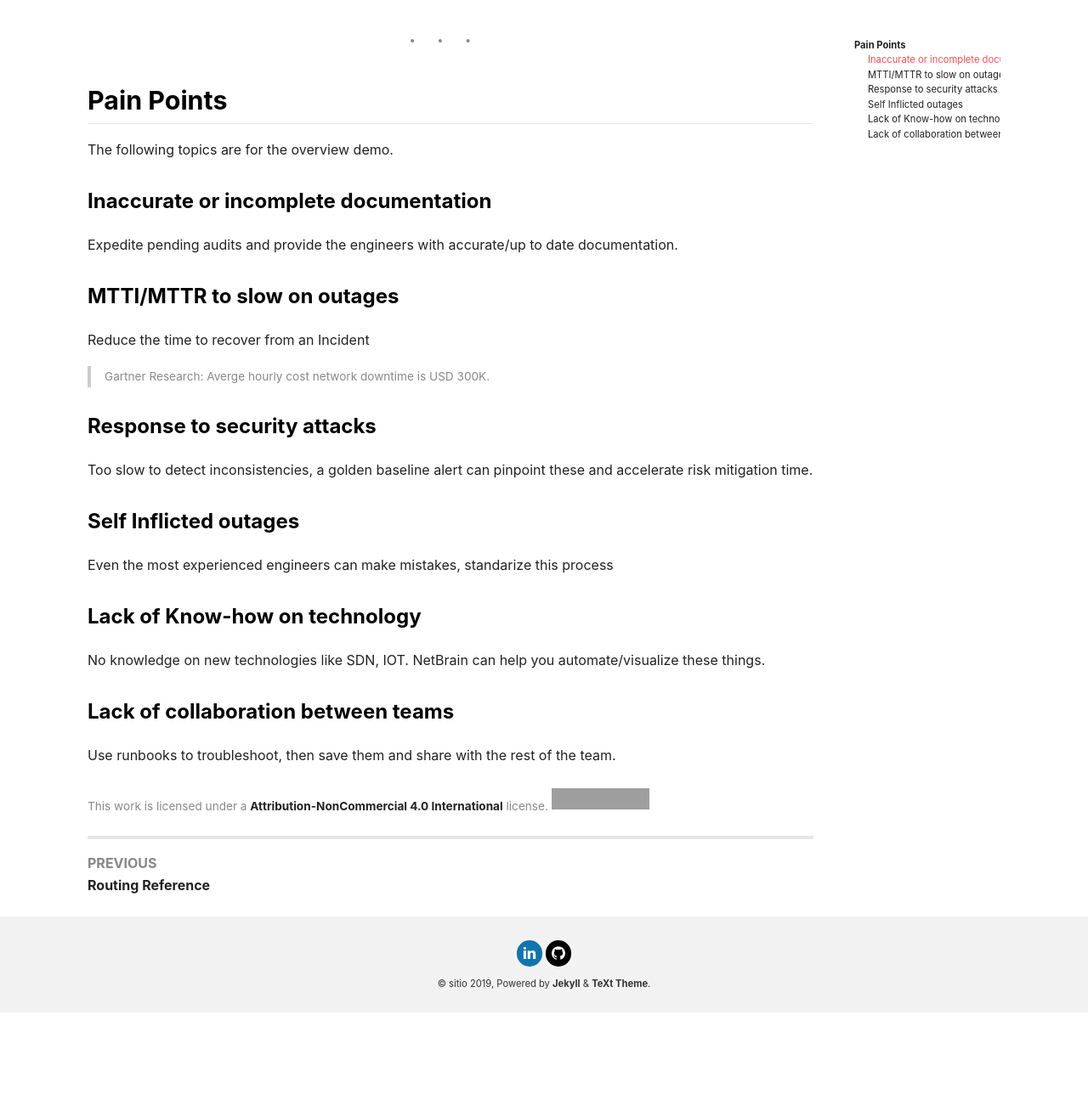
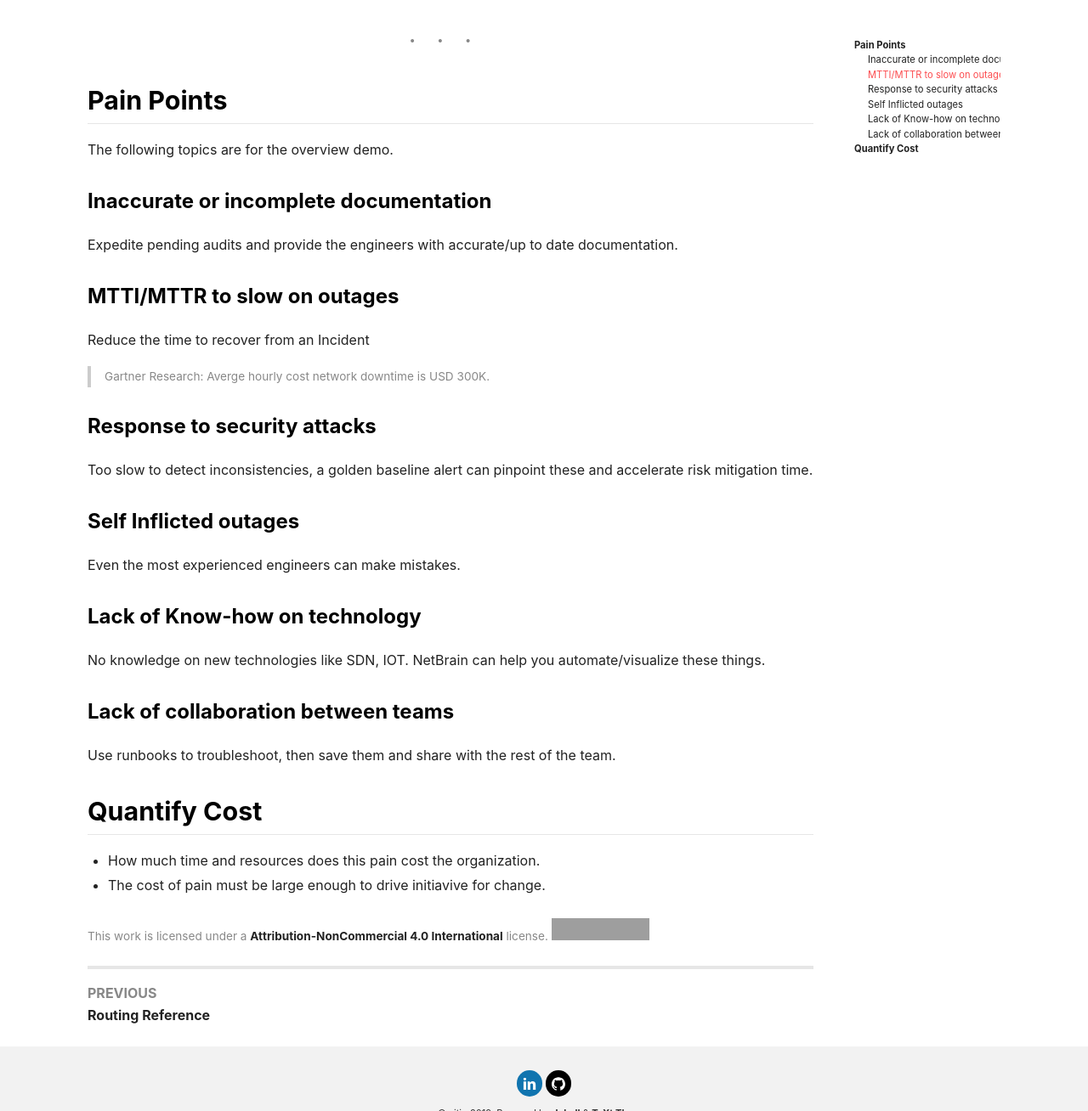
Before and after one commit to amarinjs/sitio, a Jekyll site: the page built from _posts/2020-03-09-NetBrain-argument.md, in a window 1280 px wide and 1400 px high, scrolled down 488 px, cut to the strip 92-1400 px from the top of the window. Shown: the whole strip at 85% size. Built offline with Jekyll 4.4.1, drawn with Linux system fonts in a browser that asks for light colours; nearby versions of some CDN libraries; comment, search, counter and statistics services are not loaded; before the commit the page ends 1772 px from its top, so only the background shows below that; grey boxes are pictures that could not be loaded.

Commit message:
Update 2020-03-09-NetBrain-argument.md

```diff
--- a/_posts/2020-03-09-NetBrain-argument.md
+++ b/_posts/2020-03-09-NetBrain-argument.md
@@ -43,7 +43,7 @@
 
 ### Self Inflicted outages
 
-Even the most experienced engineers can make mistakes, standarize this process
+Even the most experienced engineers can make mistakes.
 
 ### Lack of Know-how on technology
 
@@ -52,3 +52,9 @@
 ### Lack of collaboration between teams
 
 Use runbooks to troubleshoot, then save them and share with the rest of the team.
+
+
+## Quantify Cost
+
+- How much time and resources does this pain cost the organization.
+- The cost of pain must be large enough to drive initiavive for change.
```
